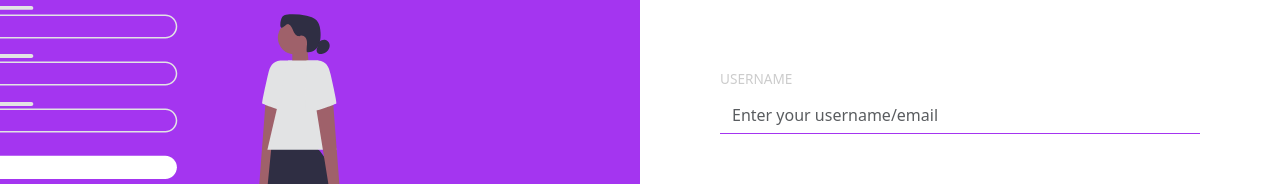
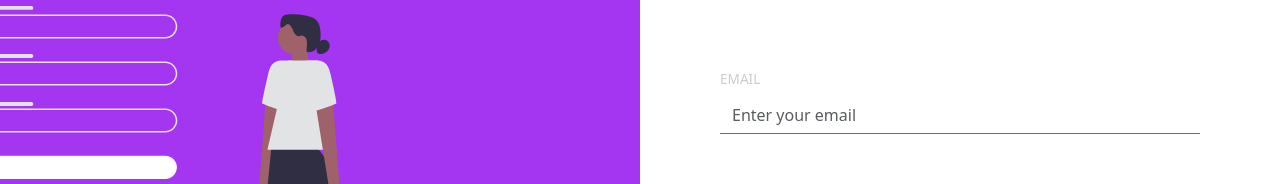
Before and after one commit to het-tale/ft_transcendence, a React (Create React App) app in the folder front/: page /login in a window 1280 px wide. Shown: the part 232-416 px from the top of the page. Built offline with nearby package versions, Linux system fonts and the light colour scheme.

Commit message:
Login success

```diff
--- a/front/src/pages/Login.tsx
+++ b/front/src/pages/Login.tsx
@@ -4,44 +4,38 @@ import { useNavigate } from "react-router-dom"
 import '../css/login.css';
 import React, { useState } from 'react';
 import { error } from 'console';
+import ErrorToast from '../components/ErrorToast';
 // let setIsLoggedIn: boolean = false;
 function Login() {
-    const [errrorMessage, setErrorMessage] = React.useState('');
+    const [errorMessage, setErrorMessage] = React.useState('');
     const [username, setUsername] = useState("");
+    const [email, setEmail] = useState("");
     const [password, setPassword] = useState("");
     const [isLoggedIn, setIsLoggedIn] = useState(false);
     let navigate = useNavigate();
     const handleSubmite = (event : any) => {
         event.preventDefault();
-        console.log("Hello world");
+        setErrorMessage("");
         const configuration = {
             method: "post",
             url: "http://localhost:3001/auth/signin",
             data: {
-                username,
+                email,
               password,
             },
           };
-          axios(configuration)
-          .then((result) => {console.log(result);})
-          .catch((error) => {console.log(error);})
-        //   console.log(configuration.data.username);
-        //   console.log(configuration.data.password);
-        // axios(configuration)
-        // .then((result) => {
-        //     console.log(result);
-        // //     if (result && result.data && result.data.token) {
-        // //     setIsLoggedIn(true);
-        // //    // localStorage.setItem('token', result.data.token);
-        // //     navigate('/home');}
+        axios(configuration)
+        .then((result) => {
+            setIsLoggedIn(true);
+            localStorage.setItem('token', result.data.token);
+            navigate('/home');
 
-        //   })
-        //   .catch((error) => {
-        //     console.log(error);
-        //     // const errorMessage = error.response ? error.response.data.message : 'An error occurred';
-        //     //   setErrorMessage(errorMessage);
-        //     //   console.log(error.response);
-        //   });
+          })
+          .catch((error) => {
+              const errorMessage = error.response.data.message;
+              setErrorMessage(errorMessage);
+              console.log(errorMessage);
+          });
     }
     return (
 
@@ -103,11 +97,11 @@ function Login() {
             </div>
             <form onSubmit={(e)=>handleSubmite(e)}>
                 <div className="form-group">
-                    <label htmlFor="username">Username</label>
+                    <label htmlFor="email">Email</label>
                     <input className="form-control" type="text"
-                    placeholder="Enter your username/email"
-                    id="username" name="username" value={username}
-                    onChange={(e) => setUsername(e.target.value)} required />
+                    placeholder="Enter your email"
+                    id="email" name="email" value={email}
+                    onChange={(e) => setEmail(e.target.value)} required />
                 </div>
                   <div className="form-group">
                     <label htmlFor="password">Password</label>
@@ -122,6 +116,9 @@ function Login() {
                     <a href="#" className="dejavu">forgot password?</a>
                   </div>
             </form>
+            <span>
+                {errorMessage !== '' ? <ErrorToast message={errorMessage}/> : null }
+            </span>
         </div>
     </div>
 
```
